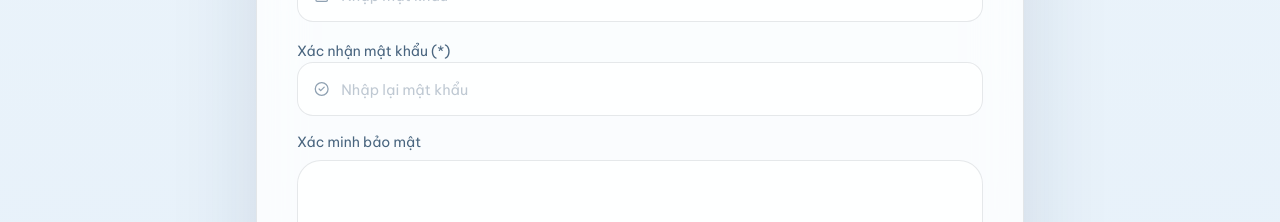
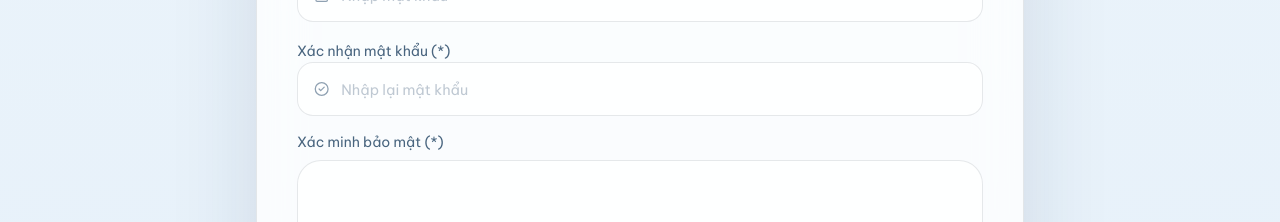
Before and after one commit to tamphan2911/attacker_2026, a Next.js app: page /auth in a window 1280 px wide. Shown: the part 1120-1342 px from the top of the page. Built offline with nearby package versions, Linux system fonts and the light colour scheme; no server answers; the database is empty.

Commit message:
Mark registration required fields

```diff
--- a/src/components/auth-page.tsx
+++ b/src/components/auth-page.tsx
@@ -614,8 +614,8 @@ export function AuthPage() {
                     </div>
                   </label>
 
-	                  <label className="space-y-2 xl:col-span-2">
-	                    <span className="text-sm theme-text-muted">Email (*)</span>
+                  <label className="space-y-2 xl:col-span-2">
+                    <span className="text-sm theme-text-muted">{requiredFieldLabel("Email")}</span>
                     <div className="flex items-center rounded-2xl border theme-border theme-panel px-4 py-3.5">
                       <Mail className="mr-3 h-4 w-4 theme-text-faint" />
                       <input
@@ -793,7 +793,7 @@ export function AuthPage() {
 
                 <div className="space-y-2">
                   <p className="text-sm theme-text-muted">
-                    {locale === "en" ? "Security check" : "Xác minh bảo mật"}
+                    {requiredFieldLabel(locale === "en" ? "Security check" : "Xác minh bảo mật")}
                   </p>
                   <div className="rounded-[1.5rem] border theme-border theme-panel px-4 py-4">
                     {HAS_TURNSTILE_SITE_KEY ? (
```
